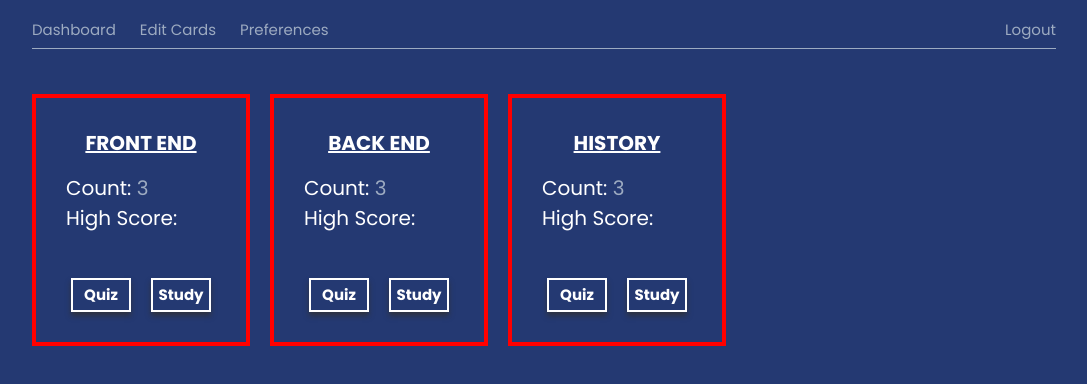
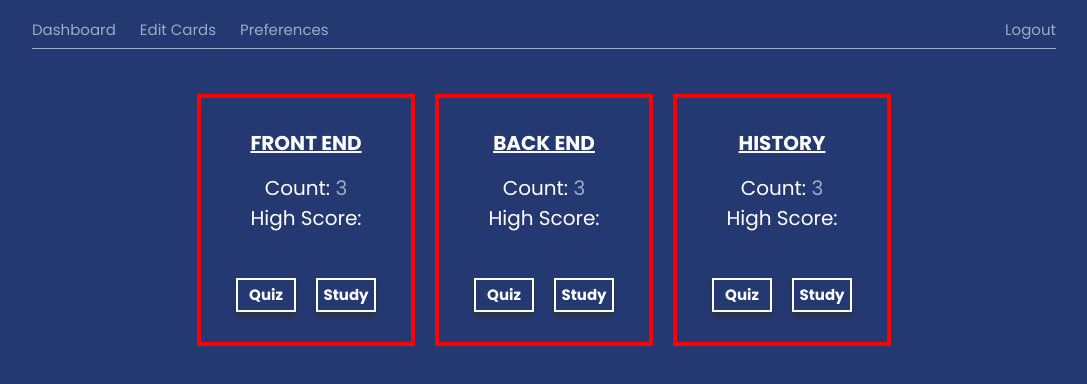
Before and after one commit to chingu-voyage4/Bears-Team-9, a React (Create React App) app in the folder client/: page / in a window 1280 px wide. Shown: the top 384 px of the page, without its empty margins (96-1183 px from the left). Built offline with nearby package versions, Linux system fonts and the light colour scheme; no server answers.

Commit message:
Fix styling for stacks to center them

```diff
--- a/client/src/containers/Dashboard.jsx
+++ b/client/src/containers/Dashboard.jsx
@@ -79,7 +79,7 @@ class Dashboard extends Component {
             );
         })
         return (
-            <div className="dashboard content-width">
+            <div className="dashboard">
                 { stacks }
             </div>
         );
--- a/client/src/index.css
+++ b/client/src/index.css
@@ -79,8 +79,8 @@ body {
   padding: 3rem 3rem 3rem 3rem;
   margin-top: 3rem;
   transition: all .2s; }
-  .stack:not(:first-child) {
-    margin-left: 2rem; }
+  .stack:not(:last-child) {
+    margin-right: 2rem; }
   .stack:hover {
     box-shadow: 5px 5px 0px red;
     transform: translate(-2px, -2px); }
@@ -100,4 +100,6 @@ body {
       font-weight: 400; }
 
 .dashboard {
-  margin: 1.5rem auto; }
+  margin: 1.5rem auto;
+  max-width: 80%;
+  text-align: center; }
--- a/client/src/sass/components/_stack.scss
+++ b/client/src/sass/components/_stack.scss
@@ -7,8 +7,8 @@
     padding: 3rem 3rem 3rem 3rem;
     margin-top: 3rem;
     transition: all .2s;
-    &:not(:first-child) {
-        margin-left: 2rem;
+    &:not(:last-child) {
+        margin-right: 2rem;
     }
     &:hover {
         box-shadow: 5px 5px 0px $color-red;
--- a/client/src/sass/pages/_dashboard.scss
+++ b/client/src/sass/pages/_dashboard.scss
@@ -1,3 +1,5 @@
 .dashboard {
     margin: 1.5rem auto;
+    max-width: 80%;
+    text-align: center;
 }
```
